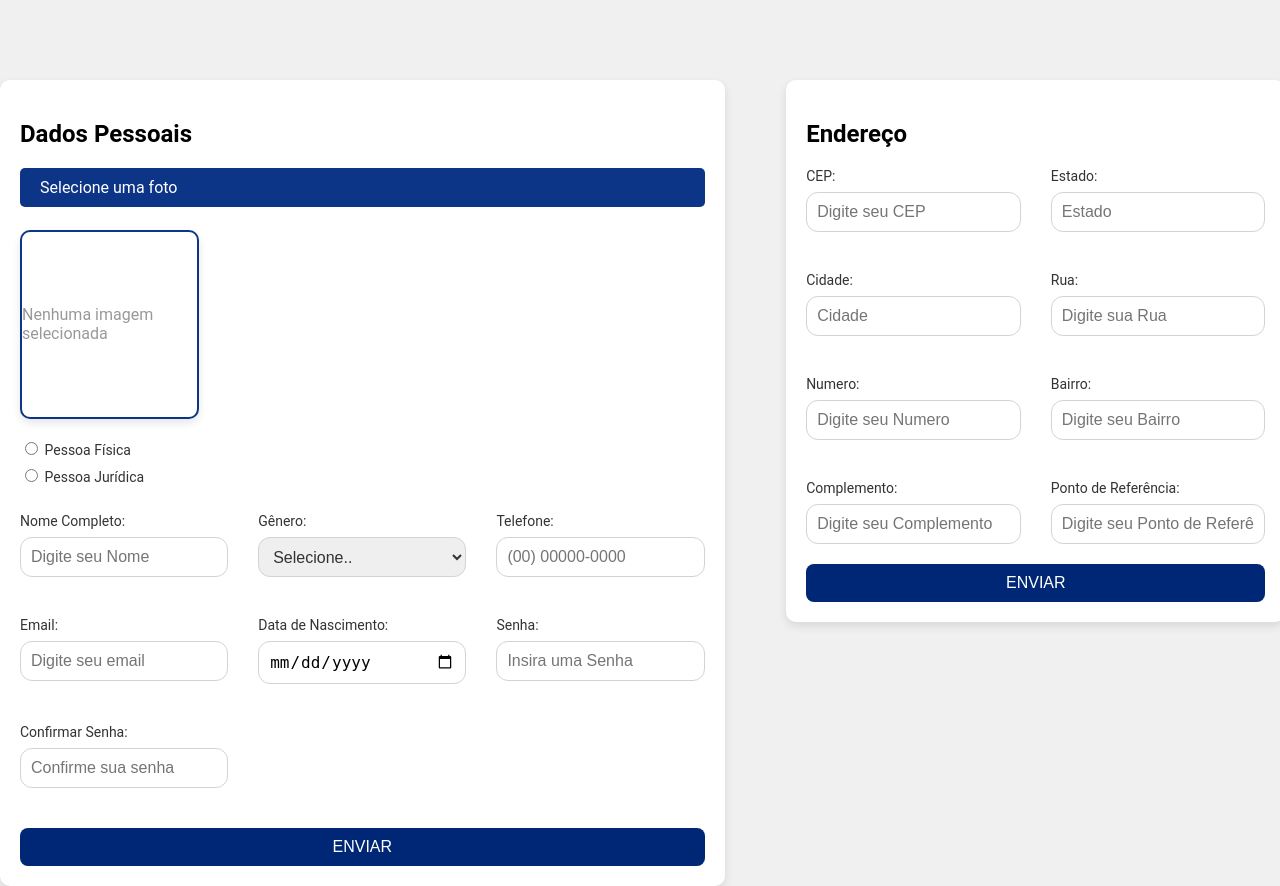
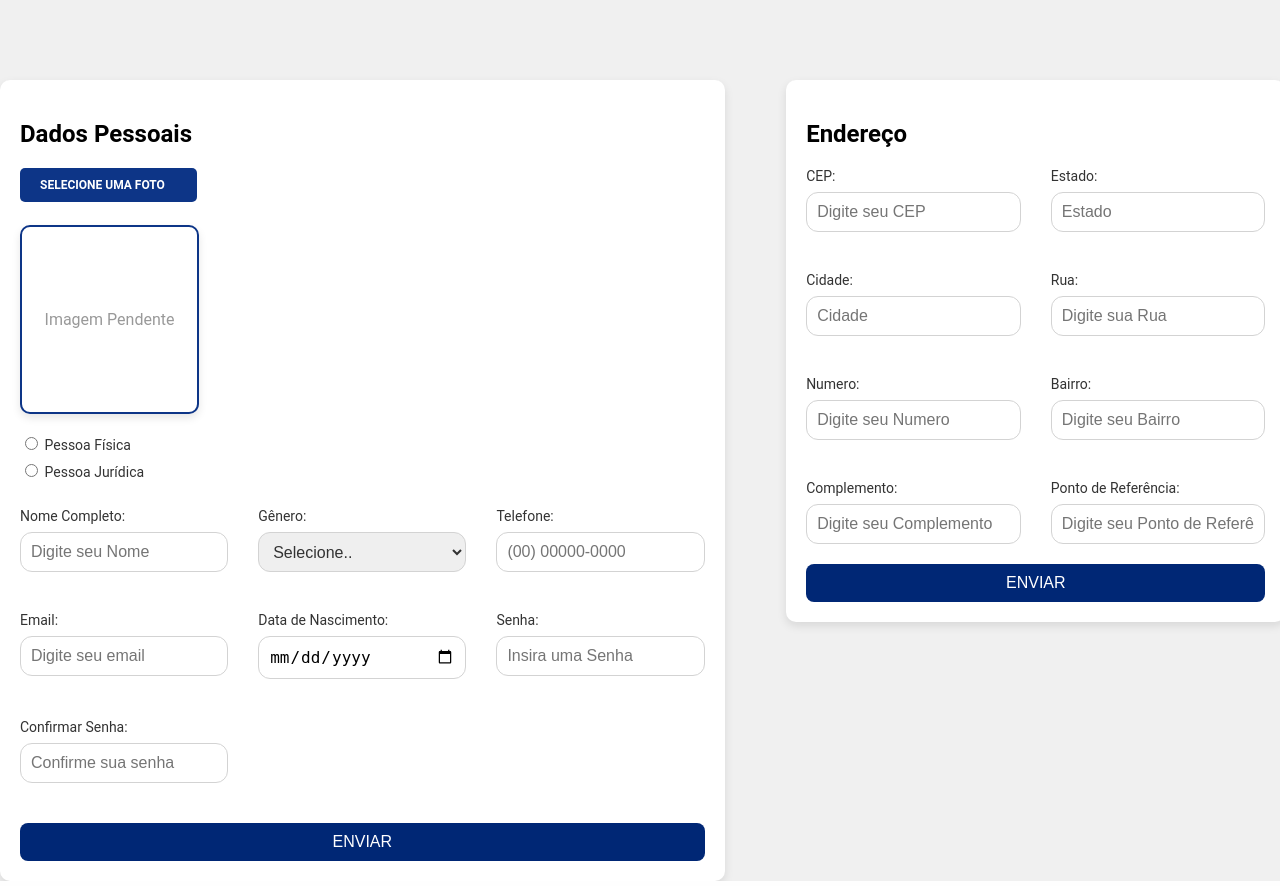
Before and after one commit to RenatoPablo/carcheck_antigo, a PHP site: page /pages/cadastrar-cliente.php in a window 1280 px wide. Shown: the part 100-986 px from the top of the page. Run offline with PHP 8.4, Linux system fonts and the light colour scheme; the visitor is signed in with stand-in values (Sample User, id 1); some libraries are stand-ins or nearby versions.

Commit message:
arrumando botao de foto

```diff
--- a/css/cadastrar-cliente.css
+++ b/css/cadastrar-cliente.css
@@ -46,14 +46,18 @@
 /* Customização do botão de upload */
 .custom-file-upload {
   display: inline-block;
+  grid-template-columns: 1fr;
   padding: 10px 20px;
   cursor: pointer;
   background-color: #0D3587;
   color: white;
   border-radius: 5px;
-  font-size: 16px;
+  font-size: 12px;
+  font-weight: bold;
   transition: background-color 0.3s ease;
   border: none;
+  width:20%;
+  align-items: center;
 }
 
 .custom-file-upload:hover {
--- a/pages/cadastrar-cliente.php
+++ b/pages/cadastrar-cliente.php
@@ -72,10 +72,10 @@ else:
 
             <!-- Upload de foto -->
             <div class="input-container" style="grid-column: span 2;">
-                <label for="foto" class="custom-file-upload">Selecione uma foto</label>
+                <label for="foto" class="custom-file-upload">SELECIONE UMA FOTO</label>
                 <input type="file" id="foto" name="foto" accept="image/*" onchange="previewImage(event)">
                 <div class="image-preview" id="imagePreview">
-                    <span>Nenhuma imagem selecionada</span>
+                    <span>Imagem Pendente</span>
                 </div>
             </div>
 
```
